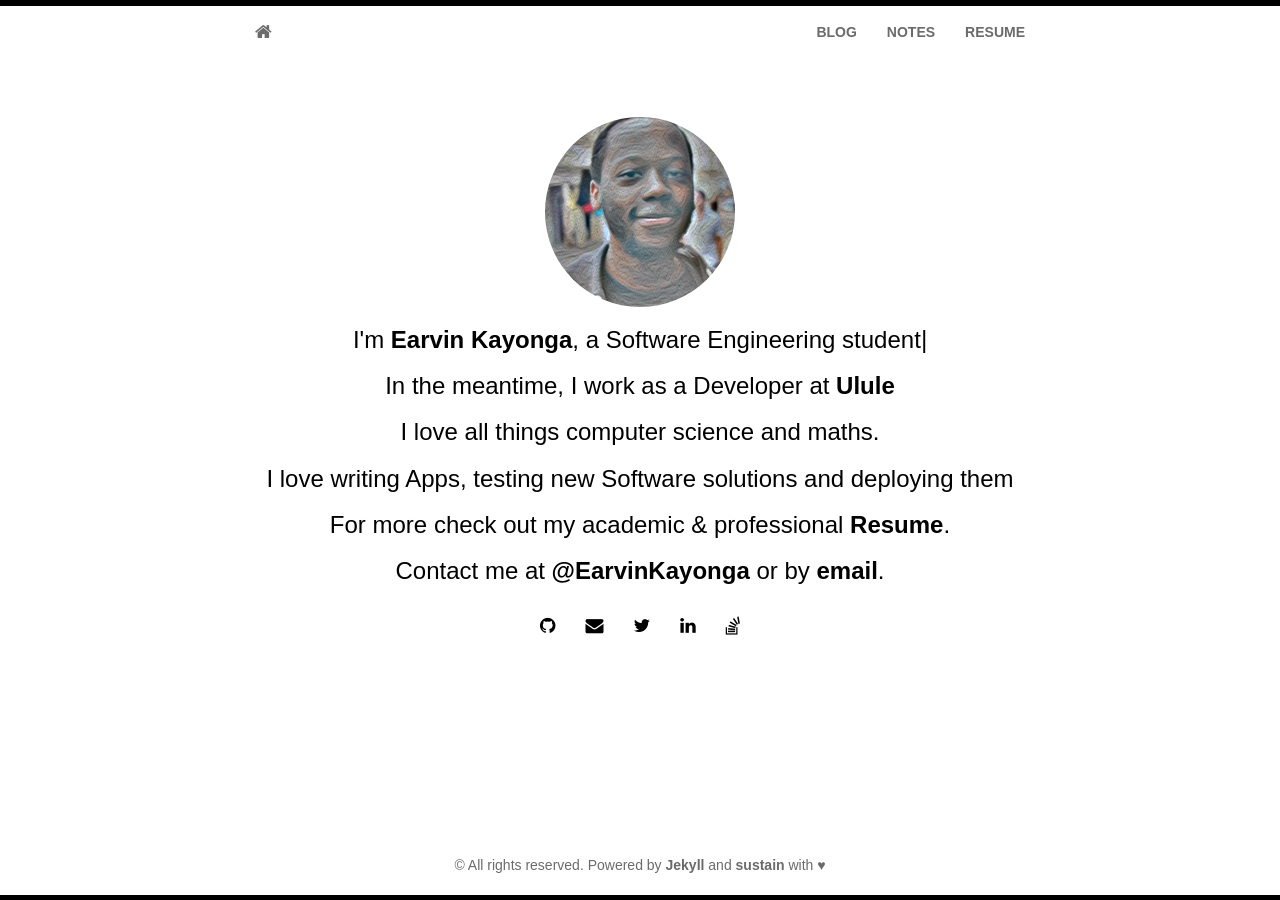
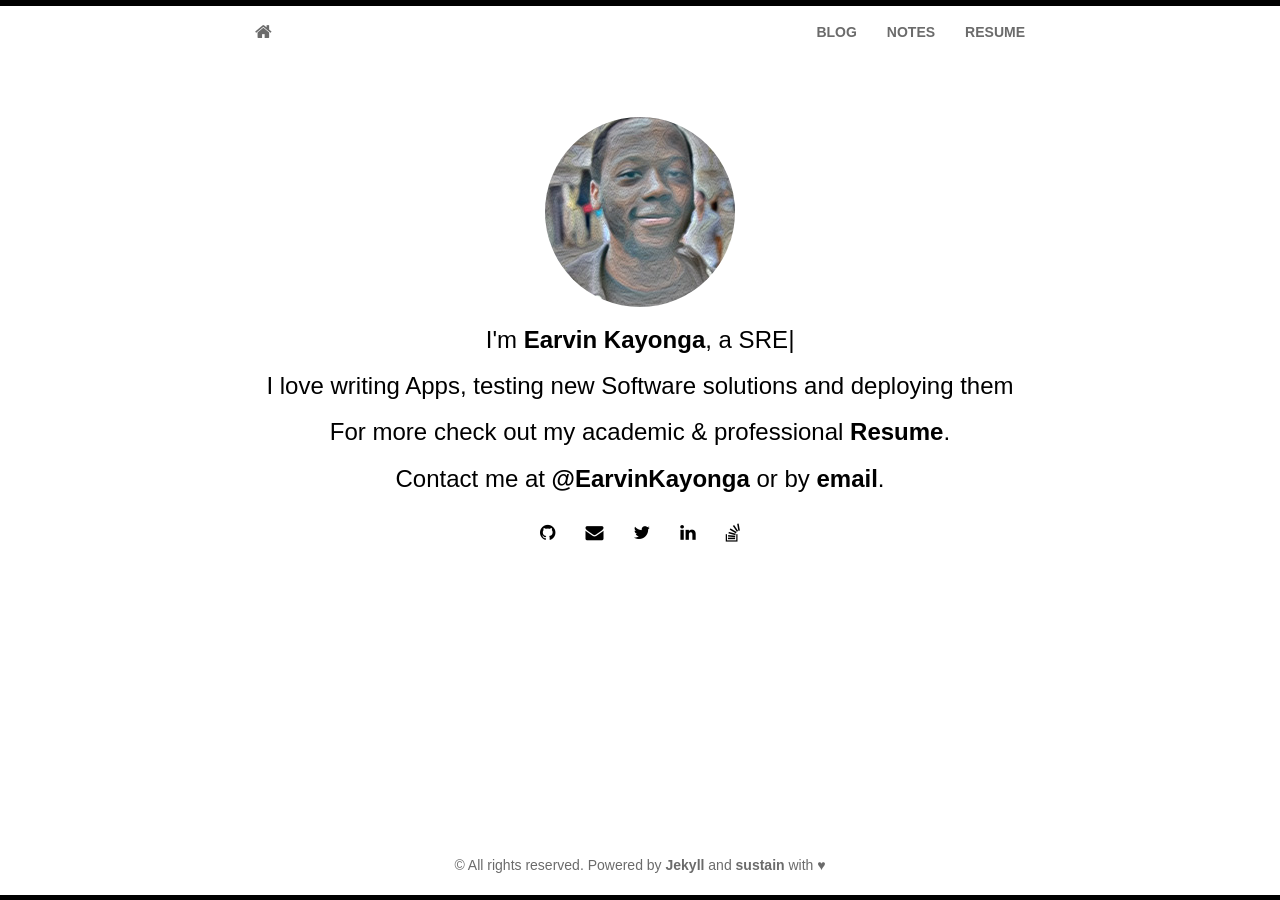
Before and after one commit to EarvinKayonga/earvin, a Jekyll site: the page built from blog/index.html, in a window 1280 px wide. Built offline with Jekyll 4.4.1, drawn with Linux system fonts in a browser that asks for light colours; some web fonts are replaced; Markdown is read by kramdown in place of the engine named in the settings; the list of posts is cut into pages by our own code; comment, search, counter and statistics services are not loaded.

Commit message:
chore: (small update)

```diff
--- a/blog/_config.yml
+++ b/blog/_config.yml
@@ -28,7 +28,7 @@ author: Earvin Kayonga
 description:  This is Earvin Kayonga's blog on stuff he does on the Web as a Software engineer.
 avatar: photo.jpg
 email: earvin[at]earvinkayonga.com
-resume: /vitae/
+resume: /cv.pdf
 github: earvinkayonga # username
 twitter: EarvinKayonga
 linkedin: earvinkayonga
--- a/blog/index.html
+++ b/blog/index.html
@@ -7,9 +7,8 @@ layout: home
 	  <div class="avatar">
 		<img class="img-circle" src="{{ site.baseurl }}static/img/{{ site.avatar }}" alt="Responsive image">
 	  </div>
-	  <h3 id="typeit">I'm <strong>{{ site.author }}</strong>, a Software Engineering student.</h3>
-		<h3>In the meantime, I work as a Developer at <a href="https://ulule.com">Ulule</a></h3>
-	  <h3>I love all things computer science and maths.</h3>
+	  <h3 id="typeit">I'm <strong>{{ site.author }}</strong>, a SRE</h3>
+
 	  <!-- <h3>Have a look at some of my working <a href="{{ site.baseurl }}/projects.html"> projects</a>.</h3>-->
 		<h3>I love writing Apps, testing new Software solutions and deploying them</h3>
 	  <h3>For more check out my academic &amp; professional <a href="{{ site.resume }}">Resume</a>.</h3>
```
